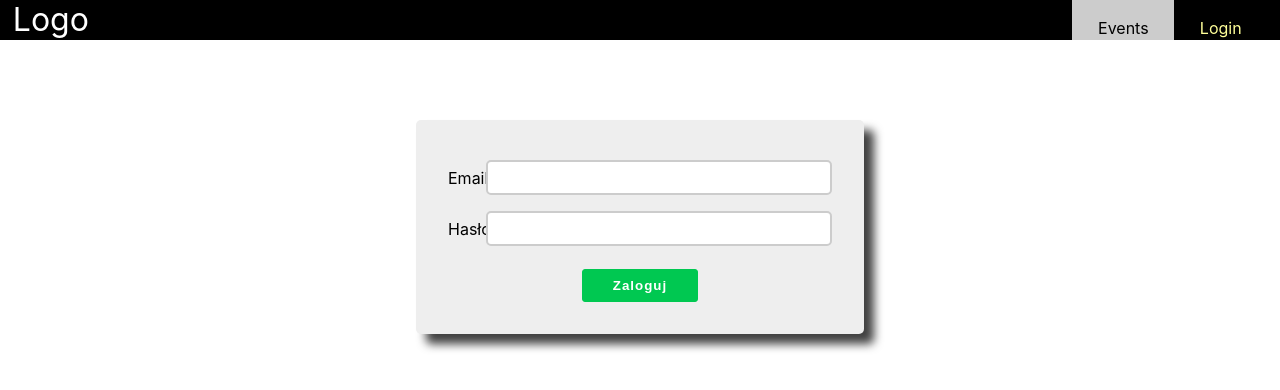
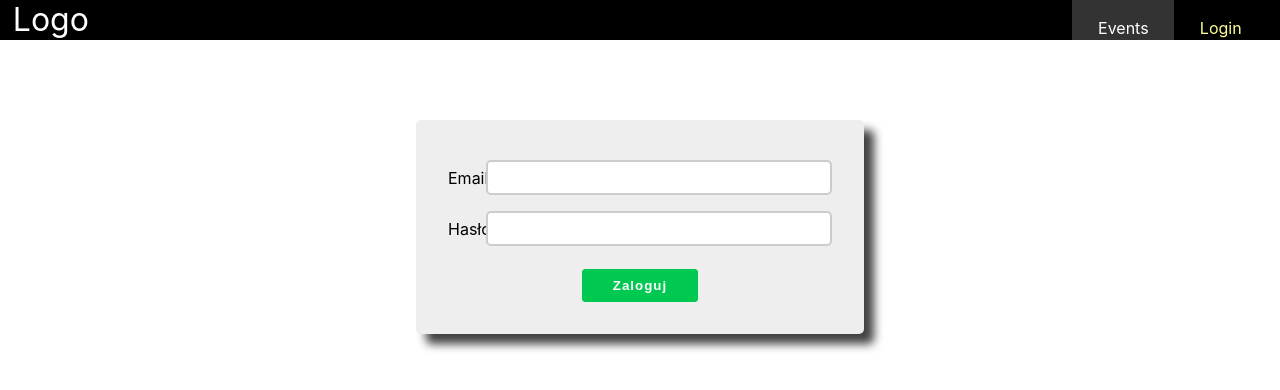
Before and after one commit to dominikPytlinski/booking, a React (Create React App) app in the folder client/: page /login in a window 1280 px wide. In both pictures the pointer is over the link "Events". Shown: the top 390 px of the page. Built offline with nearby package versions, Linux system fonts and the light colour scheme.

Commit message:
changed style

```diff
--- a/client/src/Components/MainNavigation/MainNavigation.css
+++ b/client/src/Components/MainNavigation/MainNavigation.css
@@ -47,8 +47,7 @@ header.main-navigation .main-menu ul li a {
 }
 
 header.main-navigation .main-menu ul li a:hover {
-    background-color: #ccc;
-    color: #000;
+    background-color: #333;
 }
 
 .selected {
```
